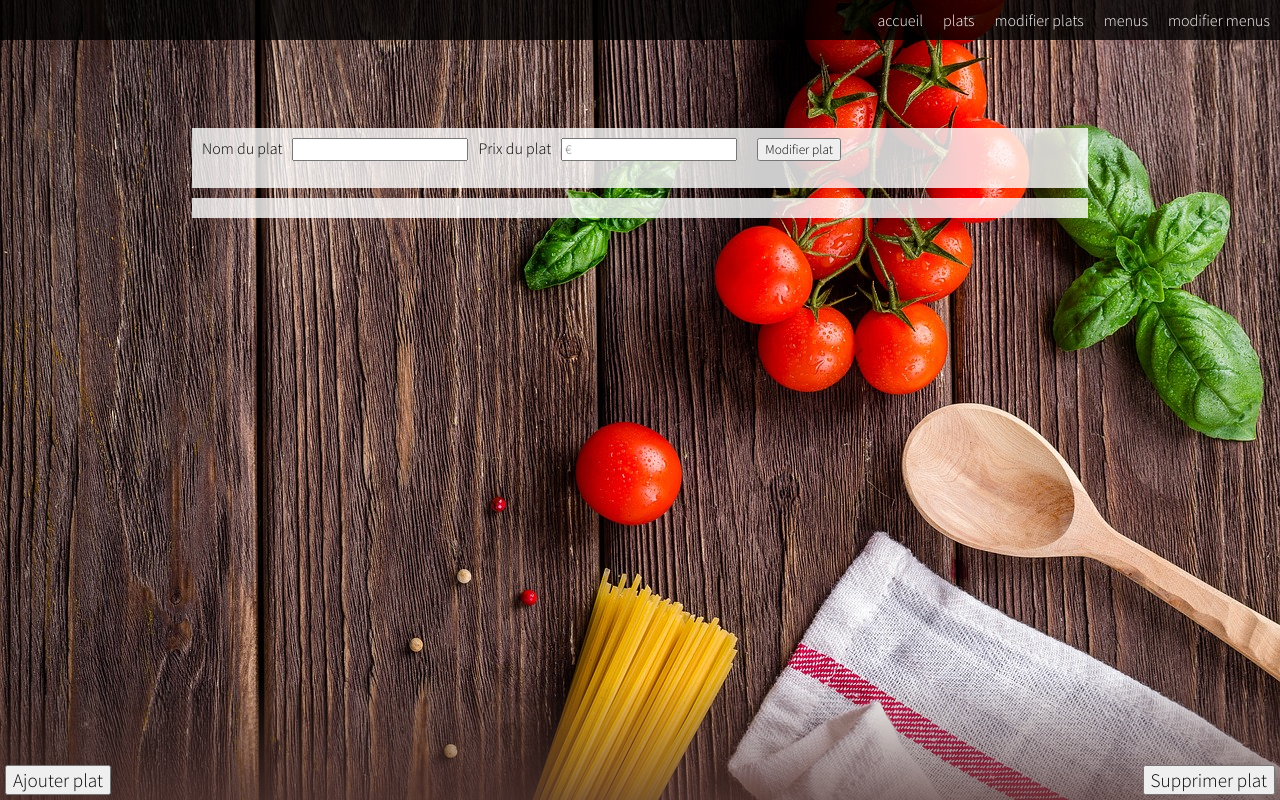
After one commit to RCosson/exo_restaurant_PHP, a PHP site: page /supp_plat.php in a window 1280 px wide. The commit adds this page. Run offline with PHP 8.4, Linux system fonts and the light colour scheme; data that the repository does not hold is empty.

Commit message:
ajout supp

```diff
--- a/confirmation_menu.php
+++ b/confirmation_menu.php
@@ -29,7 +29,7 @@
       $prix = $_POST['prix-menu'];
       $id = $_POST['id-menu'];
 
-      $req = $bdd->prepare("INSERT INTO `menus` ( `nom`, `prix`, `id_plat`) VALUES ('$nom', '$prix', '$id')");
+      $req = $bdd->prepare("INSERT INTO `menus` ( `nom_menu`, `prix_menu`, `id_plat`) VALUES ('$nom', '$prix', '$id')");
       $req->execute(array(
       	'nom' => $nom,
       	'prix' => $prix,
--- /dev/null
+++ b/supp_plat.php
@@ -0,0 +1,53 @@
+<!DOCTYPE html>
+<html lang="en">
+<head>
+  <meta charset="UTF-8">
+  <meta name="viewport" content="width=device-width, initial-scale=1.0">
+  <meta http-equiv="X-UA-Compatible" content="ie=edge">
+  <title>Document</title>
+  <link rel="stylesheet" href="./assets/css/style.css">
+</head>
+<body>
+  <div class="content">
+    <div class="nav-top">
+      <ul>
+        <li><a href="modif_menu.php">modifier menus</a></li>
+        <li><a href="menus.php">menus</a></li>
+        <li><a href="modif_plat.php">modifier plats</a></li>
+        <li><a href="plats.php">plats</a></li>
+        <li><a href="index.html">accueil</a></li>
+      </ul>
+    </div>
+    <form method="post" action="confirmation_modif_plat.php">
+    <div class="middle-form">
+      <label>Nom du plat</label><br />
+      <input type="text" name="nom-plat" required/>
+      <br />
+      <label>Prix du plat</label><br />
+      <input type="text" placeholder="€" name="prix-plat" required/>
+      <br /> <br />
+      <input type="submit" value="Modifier plat" class="submit">
+    </div>
+    <div class="middle-menu">
+
+      <?php include("./assets/include/connection.php"); ?>
+
+      <?php
+
+      $reponse = $bdd->query('SELECT * FROM plats');
+
+      while ($donnees = $reponse->fetch()) {
+          echo "<div class='plat'>" . '<input class="radio" name="id-plat" type="radio" value="' . $donnees['ID'] . '" required>' . '<img src="' . $donnees['imageURL'] . '" alt="plat">' . '<p>' . $donnees['nom'] . ", " . $donnees['prix'] . "€" . '</p>' . "</div>";
+      }
+
+      ?>
+    </div>
+    </form>
+    <!--<div class="bottom">
+      <p>Copyright (c) 2017 Copyright Holder All Rights Reserved.</p>
+    </div>-->
+    <button onclick="window.location.href='ajout_plat.php'" type="button" class="button1">Ajouter plat</button>
+    <button onclick="window.location.href='supp_plat.php'" type="button" class="button2">Supprimer plat</button>
+  </div>
+</body>
+</html>
```
Also changed, not shown: supp_menu.php (added, +53 -0 lines), confirmation_supp_menu.php (added), confirmation_supp_plat.php (added).
